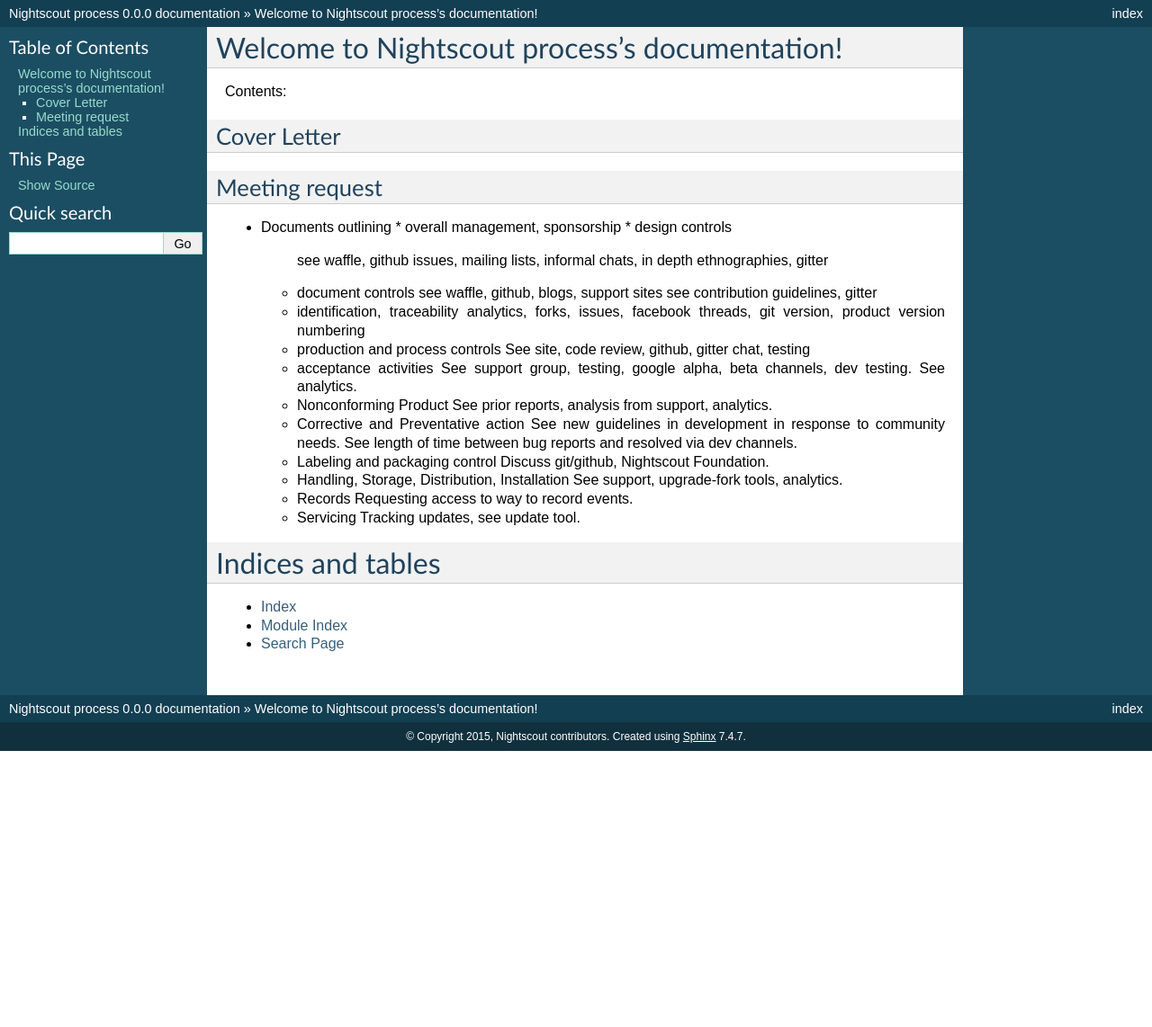
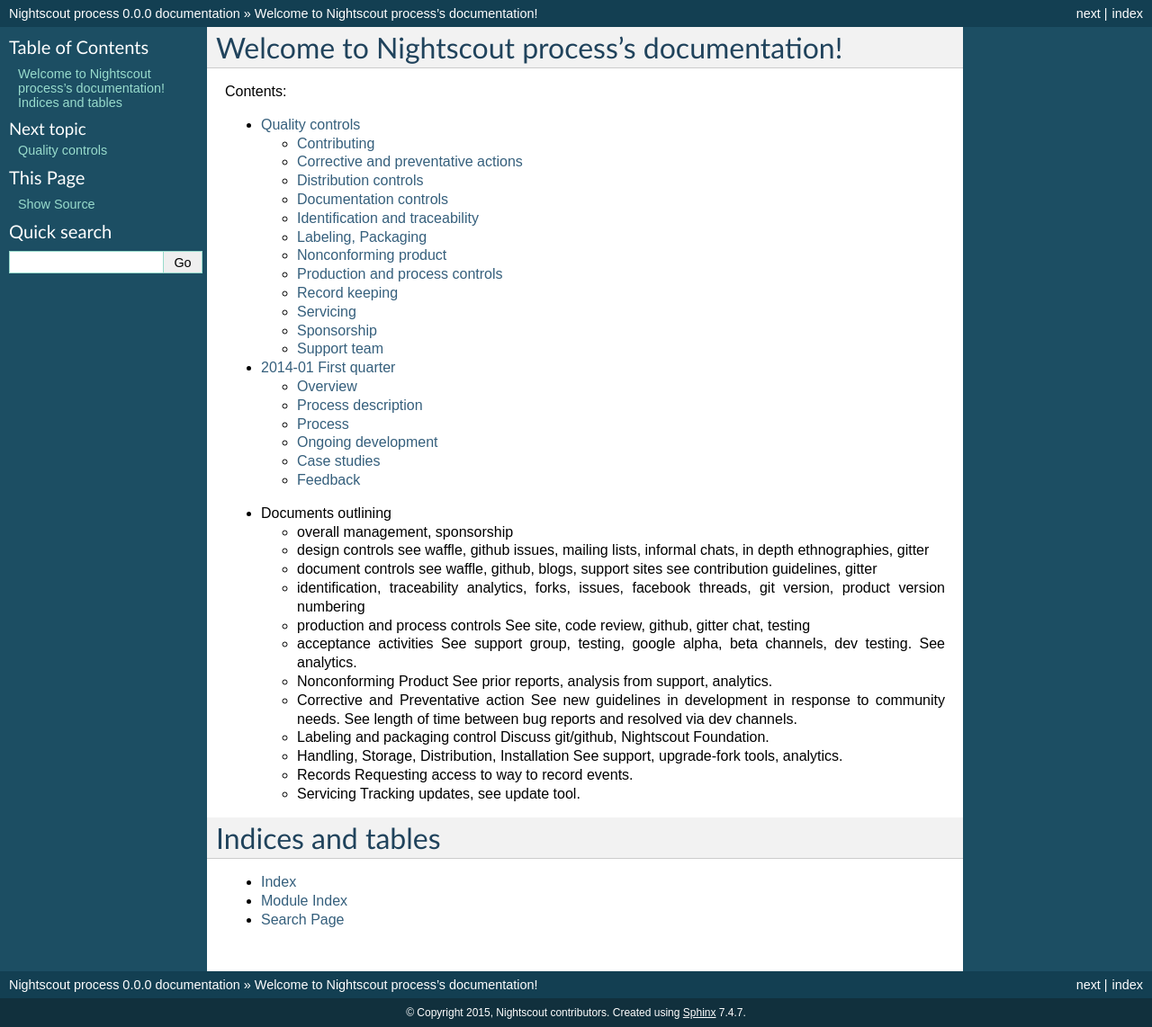
Before and after one commit to nightscout/process-controls, a Sphinx documentation site: the page built from source/index.rst, in a window 1280 px wide. Shown: the whole page at 90% size. Built offline with Sphinx 7.4.7, drawn with Linux system fonts in a browser that asks for light colours; formulas are drawn with MathJax 3; before the commit the page ends 900 px from its top, so only the background shows below that.

Commit message:
stub out toc a bit more

```diff
--- a/source/controls/contributing/index.rst
+++ b/source/controls/contributing/index.rst
@@ -0,0 +1,3 @@
+
+Contributing
+============
--- a/source/controls/corrective/index.rst
+++ b/source/controls/corrective/index.rst
@@ -0,0 +1,3 @@
+
+Corrective and preventative actions
+===================================
--- a/source/controls/distribution/index.rst
+++ b/source/controls/distribution/index.rst
@@ -0,0 +1,4 @@
+
+
+Distribution controls
+=====================
--- a/source/controls/documentation/index.rst
+++ b/source/controls/documentation/index.rst
@@ -0,0 +1,3 @@
+
+Documentation controls
+======================
--- a/source/controls/identification/index.rst
+++ b/source/controls/identification/index.rst
@@ -0,0 +1,3 @@
+
+Identification and traceability
+===============================
--- a/source/controls/index.rst
+++ b/source/controls/index.rst
@@ -0,0 +1,19 @@
+
+Quality controls
+================
+
+.. toctree::
+   :maxdepth: 2
+
+   contributing/index
+   corrective/index
+   distribution/index
+   documentation/index
+   identification/index
+   labeling/index
+   nonconforming/index
+   production/index
+   recordkeeping/index
+   servicing/index
+   sponsorship/index
+   support/index
--- a/source/controls/labeling/index.rst
+++ b/source/controls/labeling/index.rst
@@ -0,0 +1,3 @@
+
+Labeling, Packaging
+===================
--- a/source/controls/nonconforming/index.rst
+++ b/source/controls/nonconforming/index.rst
@@ -0,0 +1,3 @@
+
+Nonconforming product
+=====================
--- a/source/controls/production/index.rst
+++ b/source/controls/production/index.rst
@@ -0,0 +1,4 @@
+
+
+Production and process controls
+===============================
--- a/source/controls/recordkeeping/index.rst
+++ b/source/controls/recordkeeping/index.rst
@@ -0,0 +1,4 @@
+
+
+Record keeping
+==============
--- a/source/controls/servicing/index.rst
+++ b/source/controls/servicing/index.rst
@@ -0,0 +1,4 @@
+
+
+Servicing
+=========
--- a/source/controls/sponsorship/index.rst
+++ b/source/controls/sponsorship/index.rst
@@ -0,0 +1,5 @@
+
+Sponsorship
+===========
+
+http://www.nightscoutfoundation.org/
--- a/source/controls/support/index.rst
+++ b/source/controls/support/index.rst
@@ -0,0 +1,3 @@
+
+Support team
+============
--- a/source/index.rst
+++ b/source/index.rst
@@ -11,13 +11,13 @@
 .. toctree::
    :maxdepth: 2
 
-Cover Letter
-------------
+   controls/index
+   operations/2014-01/index
 
-Meeting request
----------------
+
 
 * Documents outlining
+
   * overall management, sponsorship
   * design controls
     see waffle, github issues, mailing lists, informal chats, in depth
--- a/source/operations/2014-01/01-overview.rst
+++ b/source/operations/2014-01/01-overview.rst
@@ -1,4 +1,6 @@
 
+Overview
+========
 In October, 2014, Nightscout contributors met with FDA to discuss
 Nightscout, aka "CGM in the Cloud."  This meeting is to follow up on
 questions remaining open for discussions during the last meeting.
--- a/source/operations/2014-01/03-process.rst
+++ b/source/operations/2014-01/03-process.rst
@@ -1,4 +1,6 @@
 
+Process
+=======
 
 General process
 ---------------
--- a/source/operations/2014-01/04-ongoing.rst
+++ b/source/operations/2014-01/04-ongoing.rst
@@ -1,3 +1,6 @@
+
+Ongoing development
+===================
 
 Common problems
 ---------------
--- a/source/operations/2014-01/06-feedback.rst
+++ b/source/operations/2014-01/06-feedback.rst
@@ -0,0 +1,3 @@
+
+Feedback
+========
--- a/source/operations/2014-01/index.rst
+++ b/source/operations/2014-01/index.rst
@@ -0,0 +1,12 @@
+2014-01 First quarter
+=====================
+
+.. toctree::
+   :maxdepth: 2
+
+   01-overview
+   02-questions
+   03-process
+   04-ongoing
+   05-case-study
+   06-feedback
```
Also changed, not shown: 1 other file.
